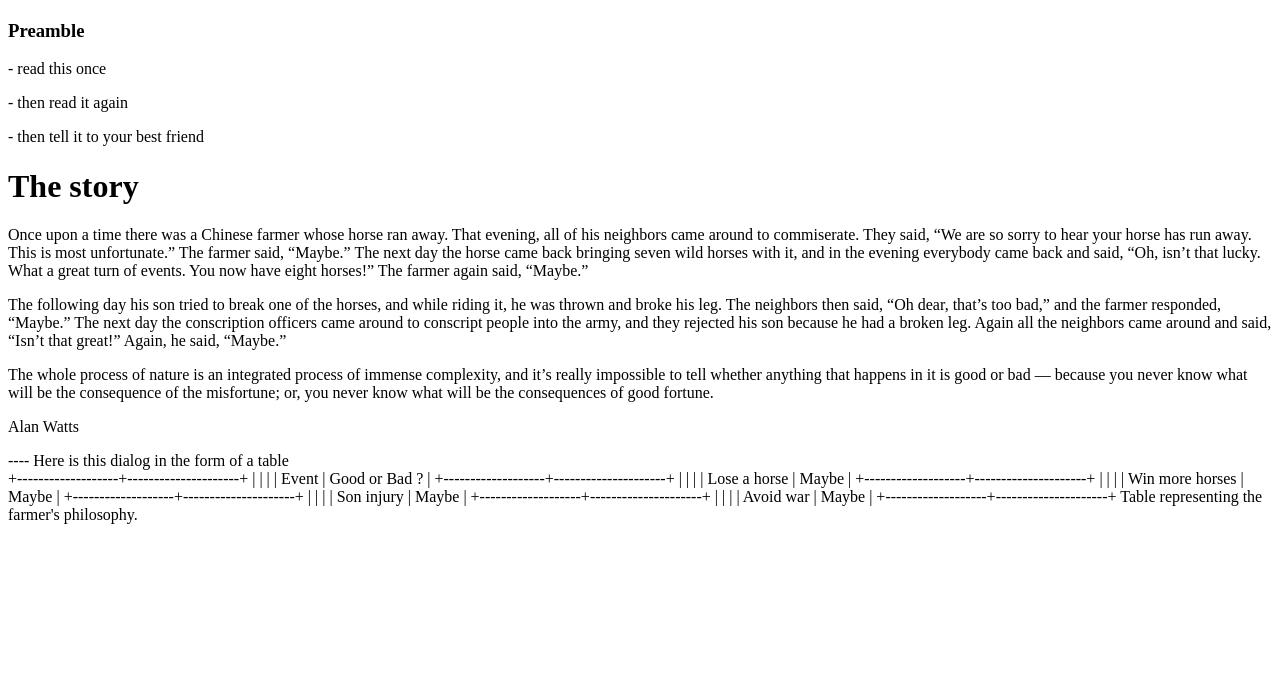
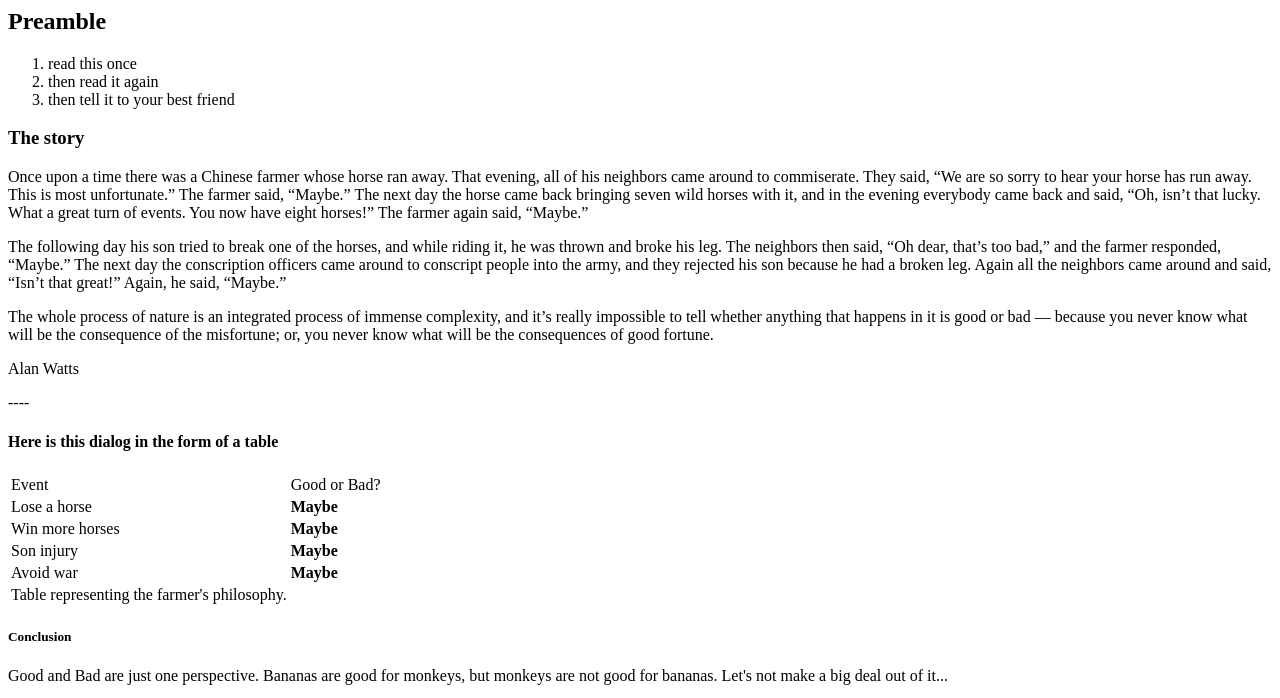
Before and after one commit to Beardificent/progressive-enhancement, a plain HTML site: page index.html in a window 1280 px wide. Shown: the part 430-1128 px from the top of the page. Before the commit the page ends 962 px from the top, so only its background shows below. Drawn offline with Linux system fonts and the light colour scheme.

Commit message:
finished exc 1

```diff
--- a/index.html
+++ b/index.html
@@ -10,61 +10,79 @@
 
 <header>
     <h1>The Story of the Chinese Farmer</h1>
-    <h2>11 may 2016, Alexandre Gorius</h2>
+    <footer>
+        <p>11 may 2016, Alexandre Gorius<br>
+    </footer>
 </header>
 
 <body>
 
 <img src="https://cdn-images-1.medium.com/max/1000/1*2PCmLZyzQaF2pyKYkSTFpA.jpeg" alt="beerspray">
 
-<h3>Preamble</h3>
+<h2>Preamble</h2>
+<ol>
+    <li> read this once</li>
+    <li> then read it again</li>
+    <li> then tell it to your best friend</li>
+</ol>
+<h3>The story</h3>
 
-<p>- read this once</p>
-<p>- then read it again</p>
-<p>- then tell it to your best friend</p>
-
-<h1>The story</h1>
-
-<p>Once upon a time there was a Chinese farmer whose horse ran away. That evening, all of his neighbors came around to commiserate.
+<p>Once upon a time there was a Chinese farmer whose horse ran away. That evening, all of his neighbors came around to
+    commiserate.
     They said, “We are so sorry to hear your horse has run away. This is most unfortunate.” The farmer said, “Maybe.”
-    The next day the horse came back bringing seven wild horses with it, and in the evening everybody came back and said, “Oh, isn’t that lucky.
+    The next day the horse came back bringing seven wild horses with it, and in the evening everybody came back and
+    said, “Oh, isn’t that lucky.
     What a great turn of events. You now have eight horses!” The farmer again said, “Maybe.”</p>
 
 <p>The following day his son tried to break one of the horses, and while riding it, he was thrown and broke his leg.
-The neighbors then said, “Oh dear, that’s too bad,” and the farmer responded, “Maybe.”
-The next day the conscription officers came around to conscript people into the army, and they rejected his son because he had a broken leg.
+    The neighbors then said, “Oh dear, that’s too bad,” and the farmer responded, “Maybe.”
+    The next day the conscription officers came around to conscript people into the army, and they rejected his son
+    because he had a broken leg.
     Again all the neighbors came around and said, “Isn’t that great!” Again, he said, “Maybe.”</p>
 
-<p>The whole process of nature is an integrated process of immense complexity, and it’s really impossible to tell whether anything that happens in it is good or bad —
-because you never know what will be the consequence of the misfortune; or, you never know what will be the consequences of good fortune.<p>
+<p>The whole process of nature is an integrated process of immense complexity, and it’s really impossible to tell
+    whether anything that happens in it is good or bad —
+    because you never know what will be the consequence of the misfortune; or, you never know what will be the
+    consequences of good fortune.
+<p>
 
 <p>Alan Watts</p>
 
 ----
+<h4>Here is this dialog in the form of a table</h4>
 
 <table>
-    <thead>Here is this dialog in the form of a table
-        <tr
-    </thead>
-
+    <tbody>
+    <tr>
+        <td> Event</td>
+        <td> Good or Bad?</td>
+    </tr>
+    <tr>
+        <td>Lose a horse</td>
+        <td><b>Maybe</b></td>
+    </tr>
+    <tr>
+        <td>Win more horses</td>
+        <td> <b>Maybe</b></td>
+    </tr>
+    <tr>
+        <td>Son injury</td>
+        <td><b>Maybe</b></td>
+    </tr>
+    <tr>
+        <td>Avoid war</td>
+        <td><b>Maybe</b></td>
+    </tr>
+    <tfoot>
+    <tr>
+        <td>Table representing the farmer's philosophy.</td>
+    </tr>
+    </tfoot>
 
 </table>
-+-------------------+---------------------+
-|                   |                     |
-| Event             |  Good or Bad ?      |
-+-------------------+---------------------+
-|                   |                     |
-| Lose a horse      |  Maybe              |
-+-------------------+---------------------+
-|                   |                     |
-| Win more horses   |  Maybe              |
-+-------------------+---------------------+
-|                   |                     |
-| Son injury        |  Maybe              |
-+-------------------+---------------------+
-|                   |                     |
-| Avoid war	       |  Maybe              |
-+-------------------+---------------------+
-Table representing the farmer's philosophy.
+
+<h5>Conclusion</h5>
+<p>Good and Bad are just one perspective. Bananas are good for monkeys, but monkeys are not good for bananas. Let's not
+    make a big deal out of it...</p>
 </body>
 </html>
```
